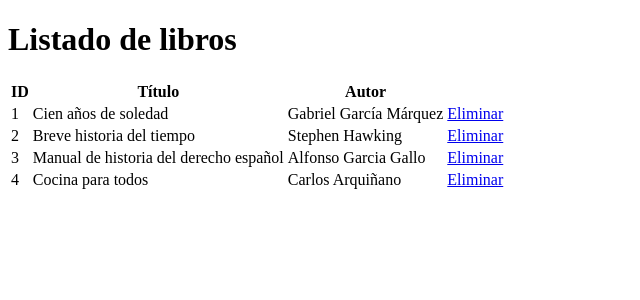
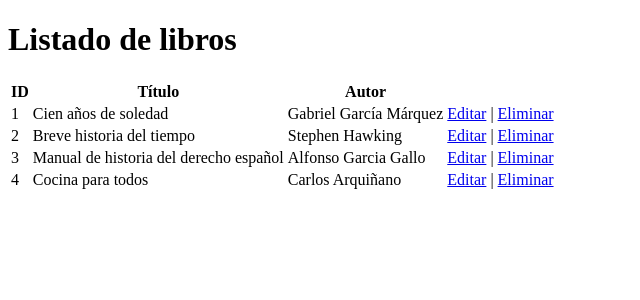
Before and after one commit to atmsDAWDAMAlicante/CEPython2526, a Flask app: page /libros in a window 1280 px wide. Shown: the top 300 px of the page, without its empty margins (0-640 px from the left). Run offline with Flask 3, Linux system fonts and the light colour scheme; data comes from the database, SQL or seed files in the repository.

Commit message:
Añadir botón Editar libro sin borrar... comentando por si las moscas

```diff
--- a/Modulo_2_POO/PROYECTO_FINAL_CRUD/templates/libros.html
+++ b/Modulo_2_POO/PROYECTO_FINAL_CRUD/templates/libros.html
@@ -21,8 +21,12 @@
             <td>{{ libro.titulo }}</td>
             <td>{{ libro.autor }}</td>
             <td>
+                <a href="/editar_libro/{{ libro.id }}">Editar</a>
+                |
                 <a href="/eliminar_libro/{{ libro.id }}">Eliminar</a>
             </td>
+                <!--<a href="/eliminar_libro/{{ libro.id }}">Eliminar</a> ESTE IBA -->
+
         </tr>
         {% endfor %}
 
```
